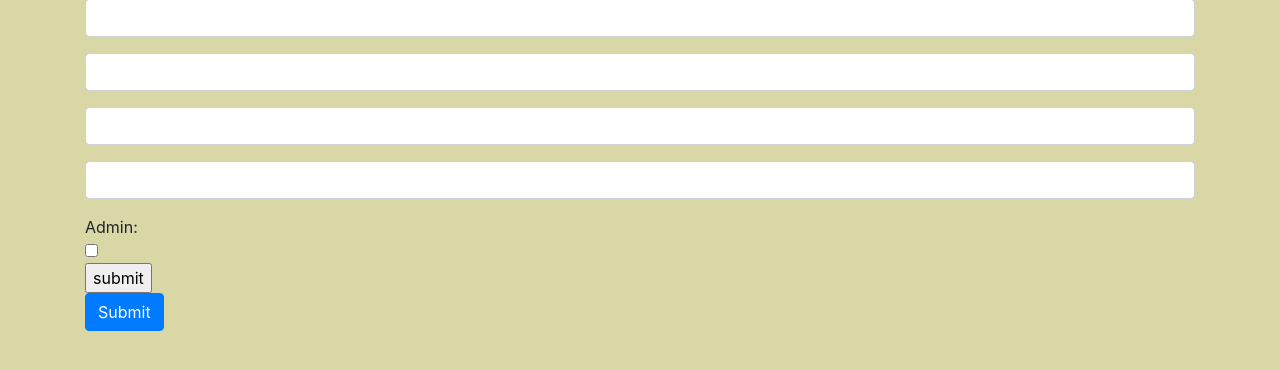
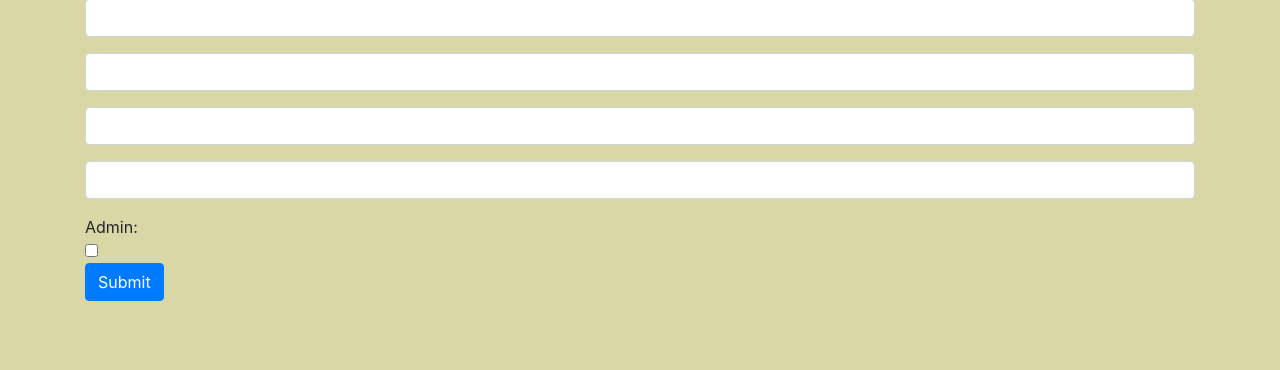
Before and after one commit to hmoosa2/Assignment, a PHP site: page /newuser.php in a window 1280 px wide. Shown: the part 92-462 px from the top of the page. Run offline with PHP 8.4, Linux system fonts and the light colour scheme; some libraries are stand-ins or nearby versions.

Commit message:
Add files via upload

```diff
--- a/newuser.php
+++ b/newuser.php
@@ -64,7 +64,6 @@ else {
         <input type="text" name="pass" class = "form-control" id="pass">
    </div>
    Admin: <br><input type = "checkbox" id="admin" name="admin" value = "1"/></br>
-   <input type="submit" id="submit" name="submit" value="submit"/>
    <div class="form-group">
 		<button type="submit" class="btn btn-primary" name="submit" id="submit" value="submit">Submit</button>
 	</div>
```
